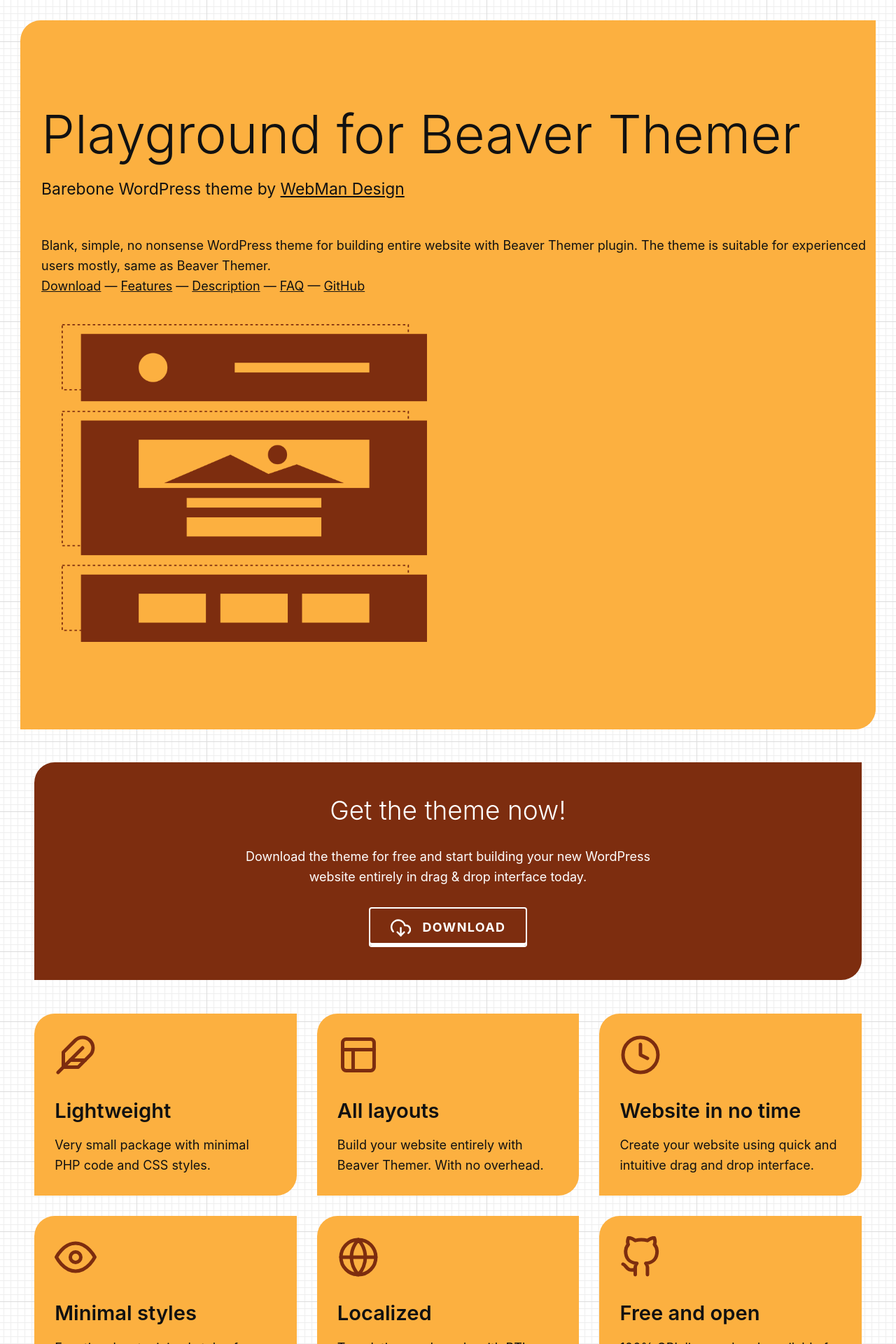
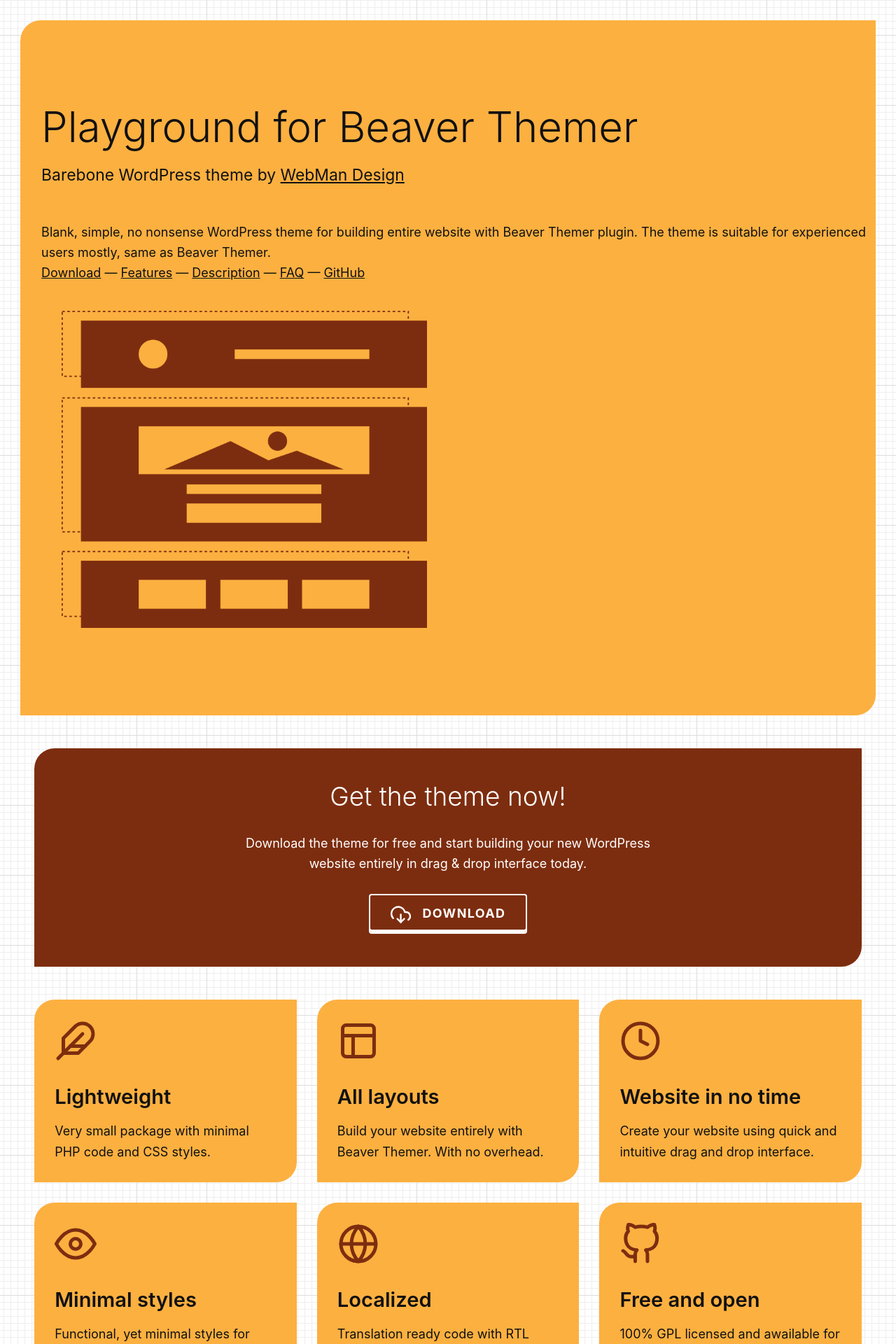
Before and after one commit to webmandesign/playground-for-beaver-themer, a Jekyll site: the page built from index.md, in a window 1280 px wide. Shown: the top 1920 px of the page at 70% size. Built offline with Jekyll 4.4.1, drawn with Linux system fonts in a browser that asks for light colours.

Commit message:
* Updating styles

```diff
--- a/_sass/base/__typography.scss
+++ b/_sass/base/__typography.scss
@@ -31,11 +31,25 @@
 }
 
 h1 {
-	font-size: 4.236em;
+	font-size: 2.618em;
+
+	@media (min-width: 880px) {
+		font-size: 3.329em;
+	}
+
+	@media (min-width: 1600px) {
+		font-size: 4.236em;
+	}
+
 }
 
 h2 {
-	font-size: 2.058em;
+	font-size: 1.618em;
+
+	@media (min-width: 880px) {
+		font-size: 2.058em;
+	}
+
 }
 
 h1, h2 {
@@ -43,6 +57,11 @@
 }
 
 h3 {
-	font-size: 1.618em;
+	font-size: 1.272em;
 	font-weight: 600;
+
+	@media (min-width: 880px) {
+		font-size: 1.618em;
+	}
+
 }
```
